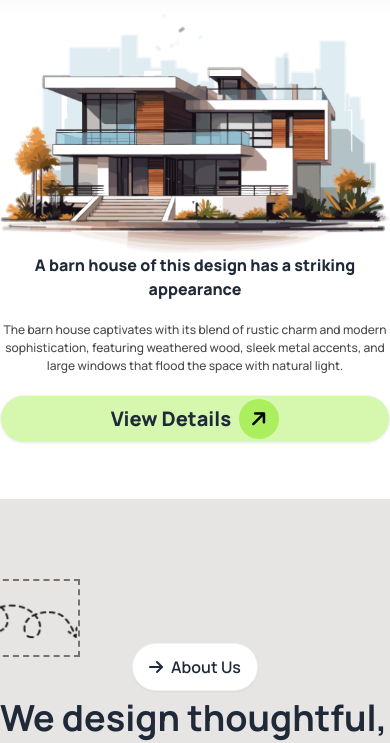
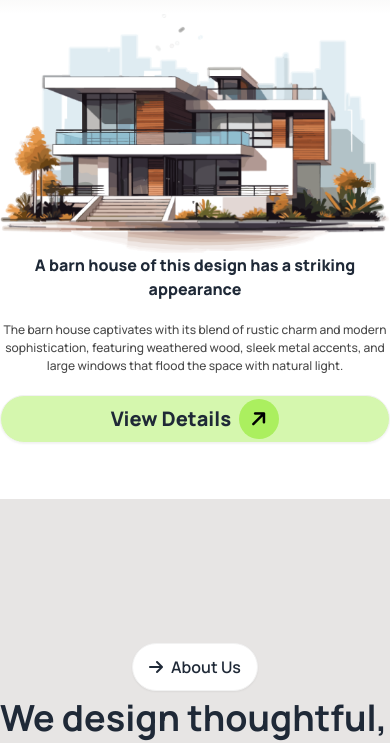
Before and after one commit to alamin20cse/assignment-3, a plain HTML site: page index.html in a window 390 px wide. Shown: the part 114-857 px from the top of the page. Drawn offline with nearby package versions, Linux system fonts and the light colour scheme.

Commit message:
draw imge removed from mobile mode

```diff
--- a/index.html
+++ b/index.html
@@ -158,7 +158,7 @@
 
 
         <!-- draw imge -->
-        <div class="absolute top-20 -left-12 border-2 border-dashed border-stone-500 w-32 py-4">
+        <div class="absolute top-20 -left-12 border-2 border-dashed border-stone-500 w-32 py-4 hidden lg:block">
             <img src="assets/Vector.png" alt="">
 
         </div>
@@ -168,7 +168,7 @@
            <!-- text of top -->
             <div>
                 <!-- button -->
-               <div class="flex justify-center lg:justify-start md:justify-start ">
+               <div class="flex gap-4 justify-center lg:justify-start md:justify-center ">
                 <a class="btn rounded-3xl bg-[#FFFFFF] text-[800] text-[16px] " href=""><i class="fa-solid fa-arrow-right"></i> About Us</a>
 
                </div>
@@ -288,5 +288,16 @@
 
 </section>
 
+
+
+<!-- challange part================================================================= -->
+
+
+
+
+
+
+
+
 </body>
 </html>
```
